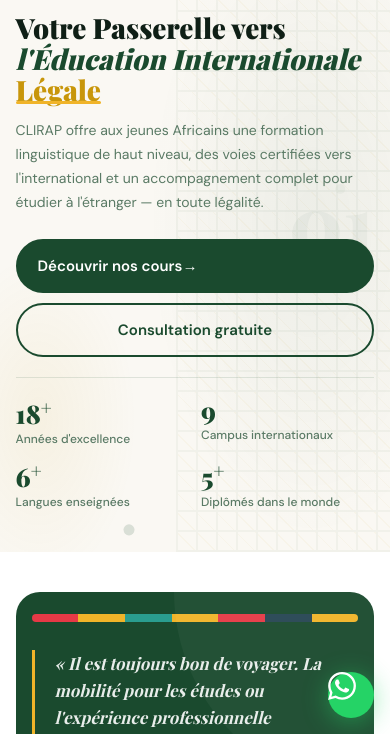
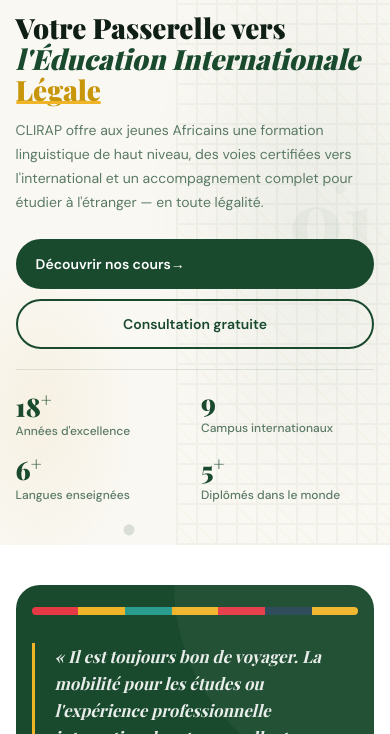
Before and after one commit to AbdoulIdriss/clirap, a plain HTML site: page index.html in a window 390 px wide. Shown: the part 110-844 px from the top of the page. Drawn offline with nearby package versions, Linux system fonts and the light colour scheme; a web font is replaced by a local one.

Commit message:
fixed some css issues

```diff
--- a/index.html
+++ b/index.html
@@ -19,9 +19,7 @@
 
 <div class="cursor" id="cursor"></div>
 <div class="cursor-ring" id="cursor-ring"></div>
-<a href="https://wa.me/22892561281" class="wa-float" target="_blank" aria-label="WhatsApp">
-  <svg viewBox="0 0 24 24" style="width:28px;height:28px;fill:#fff"><path d="M17.472 14.382c-.297-.149-1.758-.867-2.03-.967-.273-.099-.471-.148-.67.15-.197.297-.767.966-.94 1.164-.173.199-.347.223-.644.075-.297-.15-1.255-.463-2.39-1.475-.883-.788-1.48-1.761-1.653-2.059-.173-.297-.018-.458.13-.606.134-.133.298-.347.446-.52.149-.174.198-.298.298-.497.099-.198.05-.371-.025-.52-.075-.149-.669-1.612-.916-2.207-.242-.579-.487-.5-.669-.51-.173-.008-.371-.01-.57-.01-.198 0-.52.074-.792.372-.272.297-1.04 1.016-1.04 2.479 0 1.462 1.065 2.875 1.213 3.074.149.198 2.096 3.2 5.077 4.487.709.306 1.262.489 1.694.625.712.227 1.36.195 1.871.118.571-.085 1.758-.719 2.006-1.413.248-.694.248-1.289.173-1.413-.074-.124-.272-.198-.57-.347m-5.421 7.403h-.004a9.87 9.87 0 01-5.031-1.378l-.361-.214-3.741.982.998-3.648-.235-.374a9.86 9.86 0 01-1.51-5.26c.001-5.45 4.436-9.884 9.888-9.884 2.64 0 5.122 1.03 6.988 2.898a9.825 9.825 0 012.893 6.994c-.003 5.45-4.437 9.884-9.885 9.884m8.413-18.297A11.815 11.815 0 0012.05 0C5.495 0 .16 5.335.157 11.892c0 2.096.547 4.142 1.588 5.945L.057 24l6.305-1.654a11.882 11.882 0 005.683 1.448h.005c6.554 0 11.89-5.335 11.893-11.893a11.821 11.821 0 00-3.48-8.413z"/></svg>
-</a>
+
 
 <!-- ===== NAV ===== -->
 <nav id="navbar">
--- a/style.css
+++ b/style.css
@@ -275,16 +275,7 @@
 .footer-bottom-links a { font-size:12px;color:rgba(255,255,255,.4);text-decoration:none; }
 .footer-bottom-links a:hover { color:white; }
 
-/* WA FLOAT */
-.wa-float { position:fixed;bottom:24px;right:20px;width:52px;height:52px;background:#25D366;border-radius:50%;display:flex;align-items:center;justify-content:center;box-shadow:0 4px 20px rgba(37,211,102,.4);z-index:900;text-decoration:none;animation:waPulse 2.5s infinite;transition:transform .2s; }
-.wa-float:hover { transform:scale(1.1); }
-.wa-float svg { width:24px;height:24px; }
-@keyframes waPulse { 0%,100%{box-shadow:0 4px 20px rgba(37,211,102,.4)}50%{box-shadow:0 4px 40px rgba(37,211,102,.7)} }
 
-@media (max-width: 768px) {
-  .wa-float { bottom:16px;right:16px;width:46px;height:46px; }
-  .wa-float svg { width:22px;height:22px; }
-}
 
 /* SCROLL REVEAL */
 .reveal { opacity:0;transform:translateY(40px);transition:opacity .7s var(--transition),transform .7s var(--transition); }
@@ -359,9 +350,9 @@
   }
   .hero-title { font-size: clamp(1.75rem, 7vw, 2.6rem); margin-bottom: 14px; animation: none; opacity: 1; }
   .hero-sub { font-size: 14px; max-width: 100%; margin-bottom: 24px; animation: none; opacity: 1; }
-  .hero-actions { flex-direction: column; gap: 10px; width: 100%; animation: none; opacity: 1; }
+  .hero-actions { flex-direction: row; flex-wrap: wrap; gap: 10px; width: 100%; animation: none; opacity: 1; }
   .hero-actions .btn-primary,
-  .hero-actions .btn-outline { width: 100%; justify-content: center; box-sizing: border-box; padding: 13px 20px; }
+  .hero-actions .btn-outline { flex: 1 1 auto; min-width: 0; justify-content: center; box-sizing: border-box; padding: 12px 18px; font-size: 14px; }
   .hero-stats {
     flex-wrap: wrap; gap: 12px;
     padding-top: 20px; margin-top: 20px;
```
